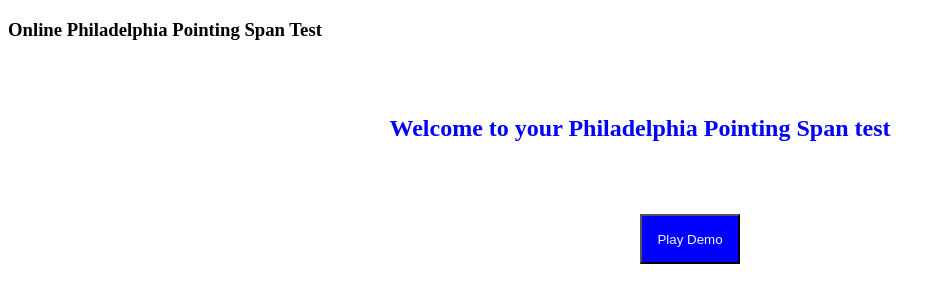
After one commit to defulv86/Team-Senior-Project, a Django app: page /testpage/ in a window 1280 px wide. The commit adds this page. Shown: the top 303 px of the page, without its empty margins (0-945 px from the left). Run offline with Django 5.2, Linux system fonts and the light colour scheme.

Commit message:
Updated project with additional files for testpage from yesterday. | Made some adjustments to the tab functionality and the create test functionality.

```diff
--- /dev/null
+++ b/ppst/website/static/css/testpage.css
@@ -0,0 +1,22 @@
+h2{
+    text-align: center;
+    color: blue;
+}
+
+p{
+    text-align: center;
+}
+
+button{
+    position : absolute;
+    color: aliceblue;
+    background-color: blue;
+    height: 50px;
+    width:  100px;
+}
+
+.center{
+    top: 50%;
+    position: relative;
+    text-align: center;
+}
--- /dev/null
+++ b/ppst/website/templates/testpage.html
@@ -0,0 +1,111 @@
+<!DOCTYPE html>
+<html lang="en">
+
+<head>
+    {% load static %}
+    <link rel="stylesheet" href="{% static 'css/testpage.css' %}">
+</head>
+
+<body>
+    <h3 id="title">Online Philadelphia Pointing Span Test</h3><br><br>
+    <h2 id="Welcome">Welcome to your Philadelphia Pointing Span test</h2><br><br>
+    <p id="demo_vid"></p>
+    <p id="submit_p"></p>
+
+    <div class="center" id="playDemo">
+        <button onclick="playDemo()">Play Demo</button>
+    </div>
+
+    <div class="center" id="takeTest" style="display: none;">
+        <button onclick="takeTest()">Take the test</button>
+    </div>
+
+    <div class="center" id="submit" style="display: none;">
+        <button onclick="submit()">Submit</button>
+    </div>
+
+    <div class="center" id="numbers" style="display: none;">
+            <button onclick="choice">0</button> <button onclick="choice">1</button> <button onclick="choice">2</button>
+            <button onclick="choice">3</button> <button onclick="choice">4</button> <button onclick="choice">5</button>
+            <button onclick="choice">6</button> <button onclick="choice">7</button> <button onclick="choice">8</button>
+            <button onclick="choice">9</button>
+    </div>
+
+    <div class="center" id="letters" style="display: none;">
+            <button onclick="choice">A</button> <button onclick="choice">B</button> <button onclick="choice">C</button>
+            <button onclick="choice">D</button> <button onclick="choice">E</button> <button onclick="choice">F</button>
+            <button onclick="choice">G</button> <button onclick="choice">H</button> <button onclick="choice">I</button>
+            <button onclick="choice">J</button> <button onclick="choice">K</button> <button onclick="choice">L</button>
+            <button onclick="choice">M</button> <button onclick="choice">N</button> <button onclick="choice">O</button>
+            <button onclick="choice">P</button> <button onclick="choice">Q</button> <button onclick="choice">R</button>
+            <button onclick="choice">S</button> <button onclick="choice">T</button> <button onclick="choice">U</button>
+            <button onclick="choice">V</button> <button onclick="choice">W</button> <button onclick="choice">X</button>
+            <button onclick="choice">Y</button> <button onclick="choice">Z</button>
+    </div>
+    <script>
+        function takeTest() {
+            alert("Test started! Good luck!");
+            // Additional logic for starting the test
+        }
+        function speak(text) { //allows  text to be spoken
+            var utterance = new SpeechSynthesisUtterance(text);
+            window.speechSynthesis.speak(utterance);
+        }
+        function playDemo() { // shows  demo video and speaks instructions
+            var video = document.createElement("VIDEO");
+            video.width = 420;
+            video.height = 300;
+            video.controls = true;
+            video.src = "{% static 'images/vecteezy_back-to-school-title-text-cartoon-animation_9173233.mp4' %}";
+            document.getElementById("demo_vid").appendChild(video);
+            var titleText = document.getElementById("title").textContent;
+            var welcomeText = document.getElementById("Welcome").textContent;
+            speak(titleText);
+            speak(welcomeText);
+            var paragraph = document.createElement("P");
+            paragraph.textContent = "This is a demo video for the Philadelphia Pointing Span test. Once you are prepared to proceed click the button below to take the test.";
+            paragraph.style.fontSize = "25px";
+            document.getElementById("demo_vid").appendChild(paragraph);
+            speak(paragraph.textContent);
+            document.getElementById("takeTest").style.display = "block";
+        }
+        function takeTest() { // sends user to test page and hides video/demo button
+            document.getElementById("demo_vid").innerHTML = "";
+            document.getElementById("takeTest").style.display = "none";
+            document.getElementById("playDemo").style.display = "none";
+            //show test
+
+            //show letters/ numbers
+            //if(test == 4let or test == 5let) {randlet}
+            //if(test == 4num or test == 5num) {randNum}
+            //if(test == 4mix or test == 5mix) {randmix}
+            document.getElementById("submit").style.display = "block";
+        }
+        function submit() { // sends user to submission page and hides submit button
+            var paragraph = document.createElement("P");
+            paragraph.textContent = "Thank you for successfully completing the Philadelphia Pointing Span test. Your health provider has been notified and the results will be available to them. You can now exit this screen.";
+            paragraph.style.fontSize = "25px";
+            document.getElementById("submit_p").appendChild(paragraph);
+            speak(paragraph.textContent);
+            document.getElementById("submit").style.display = "none";
+            // send data to DB
+        }
+        function choice(){ //takes selected and adds to answer when submitted
+
+        }
+        function randLet(){ // generates 5 remaining random letter (9 or 10 total)
+
+        }
+        function randNum(){ // generates 4 remaining random numbers (8 or 9 total)
+
+        }
+        function randMix(){ // a mix of letters and numbers 4 num & 5 letters (9 total)
+
+        }
+        function DB(){
+            //send data to DB
+        }
+    </script>
+</body>
+
+</html>
--- a/ppst/website/urls.py
+++ b/ppst/website/urls.py
@@ -7,4 +7,6 @@ urlpatterns = [
     path('login/', views.login_view, name='login'),
     path('dashboard/', views.dashboard, name='dashboard'),
     path('logout/', views.logout_view, name='logout'),
+    path('testpage/', views.testpage, name='testpage'),  # Route with test ID
+
 ]
--- a/ppst/website/views.py
+++ b/ppst/website/views.py
@@ -45,3 +45,6 @@ def dashboard(request):
         return render(request, 'dashboard.html', {'user': request.user})
     else:
         return redirect('login')  # Redirect to the login page if not authenticated
+
+def testpage(request):
+    return render(request, 'testpage.html')
```
Also changed, not shown: ppst/website/static/js/dashboard.js (+45 -5 lines), ppst/website/templates/dashboard.html (+6 -13 lines), 1 other file.
